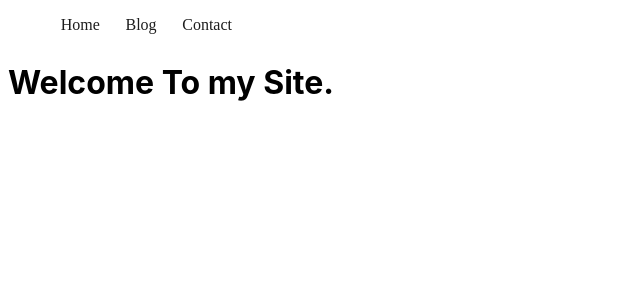
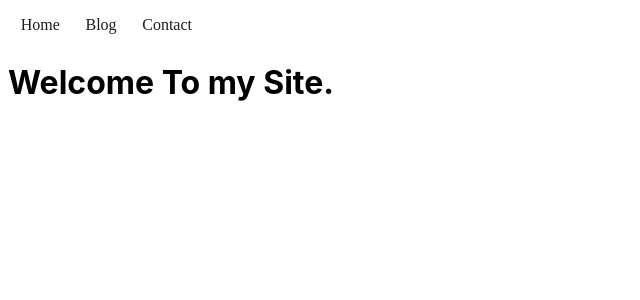
Before and after one commit to idasitich/ReactJSON-Blog, a React (Create React App) app: page / in a window 1280 px wide. Shown: the top 300 px of the page, without its empty margins (0-640 px from the left). Built offline with nearby package versions, Linux system fonts and the light colour scheme.

Commit message:
1 file modified

```diff
--- a/src/style.css
+++ b/src/style.css
@@ -78,9 +78,13 @@ nav div {
 ul {
   display: flex;
   flex-wrap: wrap;
+  margin: 0;
+  padding: 0%;
 }
 ul li {
   display: inline;
+  margin: 0;
+  padding: 0%;
 }
 nav div {
   padding: 0.5em 0.8em;
```
